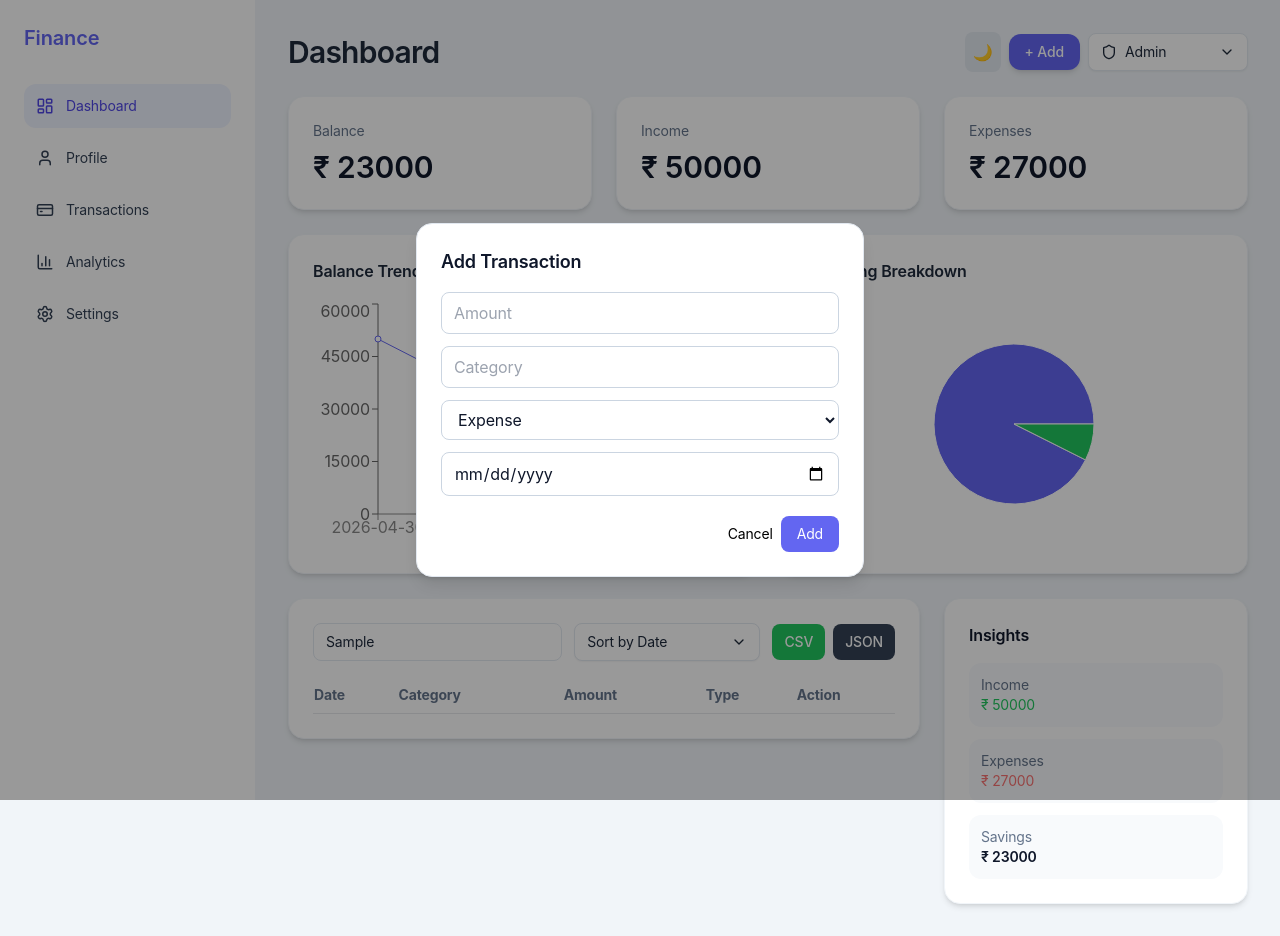
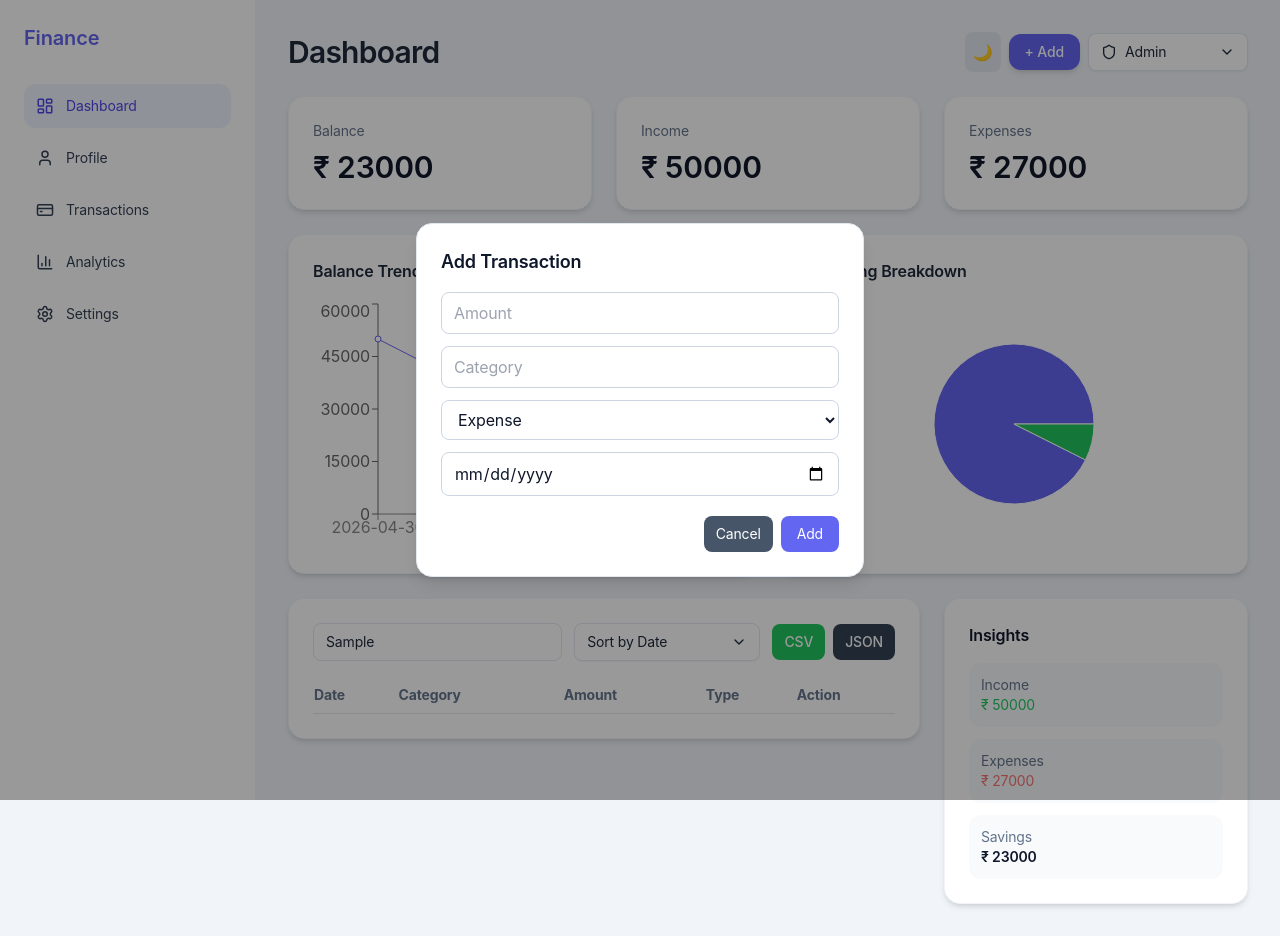
Before and after one commit to nneelabh02/finance-dashboard, a React (Vite) app: page / in a window 1280 px wide. Both pictures are taken after typing "Sample" into the empty fields and a click on the button "+ Add". Built offline with nearby package versions, Linux system fonts and the light colour scheme; data requests are answered from the project's data file.

Commit message:
Make Cancel button in AddTransactionModal white text

```diff
--- a/src/components/AddTransactionModal.jsx
+++ b/src/components/AddTransactionModal.jsx
@@ -106,7 +106,7 @@ export default function AddTransactionModal({ isOpen, onClose }) {
 
               <div className="flex justify-end gap-2 mt-5">
 
-                <button onClick={onClose} className="text-sm">
+                <button onClick={onClose} className="text-sm text-white bg-slate-600 px-3 py-2 rounded-lg hover:bg-slate-700">
                   Cancel
                 </button>
 
```
